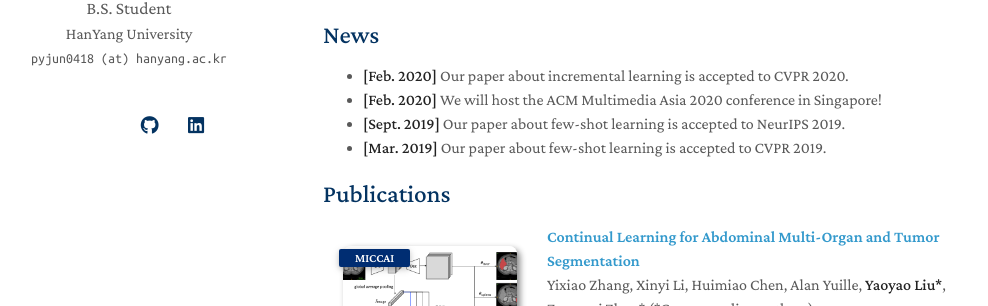
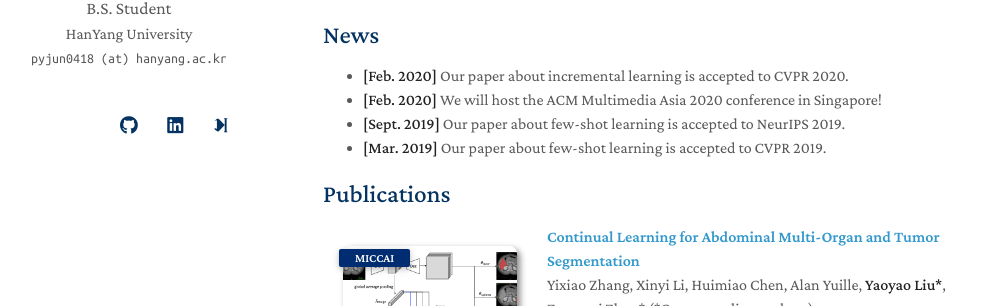
Before and after one commit to SkyBlue-boy/SkyBlue-boy.github.io, a Jekyll site: the page built from index.md, in a window 1280 px wide. Shown: the part 242-548 px from the top of the page, without its empty margins (147-1135 px from the left). Built offline with Jekyll 4.4.1, drawn with Linux system fonts in a browser that asks for light colours; a style sheet for code colours, icons or effects is not loaded; our own code applies the rules of GitHub Pages for plain Markdown files.

Commit message:
Add Notion link to homepage layout

```diff
--- a/_layouts/homepage.html
+++ b/_layouts/homepage.html
@@ -84,9 +84,11 @@
         </a>
         {% endif %}
 
-        {% if site.twitter %}
-        <a style="margin: 0 0 0 0" href="{{ site.twitter }}">
-          <i class="fab fa-x-twitter"></i>
+        {% if site.notion %}
+        <a style="margin: 0 0 0 0" href="{{ site.notion }}" target="_blank">
+          <svg width="1em" height="1em" viewBox="0 0 24 24" style="fill: currentColor; vertical-align: -0.125em;">
+            <path d="M4.459 4.208c.745-.606 1.49-.66 2.553-.66h.107c.053 0 .159.053.213.053l7.98 8.086V4.42c0-.532-.372-.638-1.01-.692v-.744h4.468v.744c-.638.054-1.011.16-1.011.692v15.215c0 .532.373.638 1.011.692v.744h-4.468v-.744c.638-.053 1.011-.16 1.011-.692v-7.82l-7.767 7.927c-.266.32-.692.532-1.117.532H6.32c-.053 0-.16-.053-.213-.053L2.6 18.067c-.266-.213-.426-.532-.426-.85v-1.65l.745.213c.106.638.585.85 1.117.85h.213c.478 0 .85-.319.85-.798V6.23c0-.479-.372-.798-.85-.798h-.213c-.532 0-1.011.213-1.117.85l-.745-.213 2.287-1.86z"/>
+          </svg>
         </a>
         {% endif %}
         </div>
```
